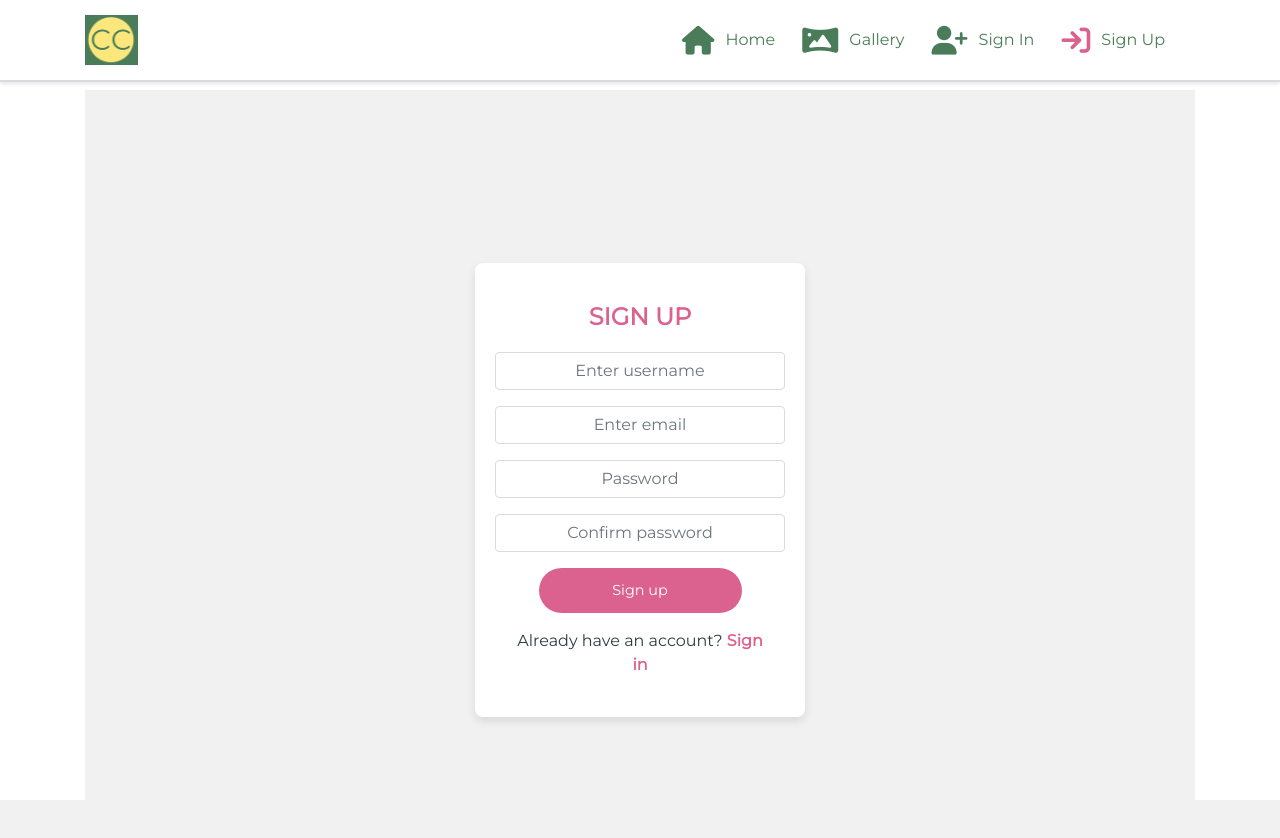
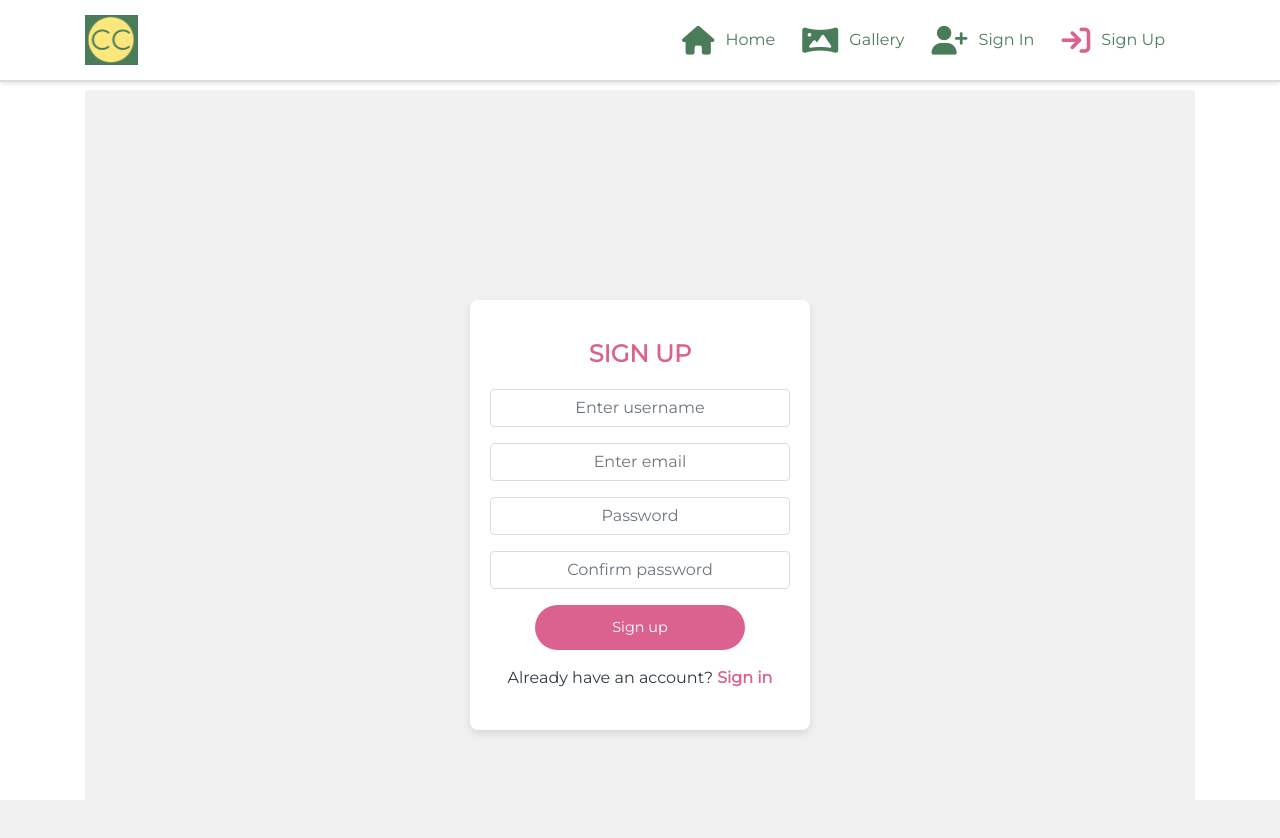
Before and after one commit to NickCMoore/cheshire-captures, a React (Create React App) app: page /signup in a window 1280 px wide. Shown: the top 838 px of the page. Built offline with nearby package versions, Linux system fonts and the light colour scheme; no server answers.

Commit message:
style: Adjust position and width of sign-up form container #2

```diff
--- a/src/pages/auth/SignUpForm.js
+++ b/src/pages/auth/SignUpForm.js
@@ -46,7 +46,7 @@ const SignUpForm = () => {
     <Container
       fluid
       className="d-flex justify-content-center align-items-center"
-      style={{ minHeight: '100vh', backgroundColor: '#f1f1f1' }}
+      style={{ minHeight: '100vh', padding: '60px 0', backgroundColor: '#f1f1f1' }}
     >
       <Row className="w-100 justify-content-center">
         <Col xs={12} md={6} lg={4} className="mx-auto">
--- a/src/styles/SignInUpForm.module.css
+++ b/src/styles/SignInUpForm.module.css
@@ -47,8 +47,17 @@
     border-radius: 8px;
     box-shadow: 0 4px 8px rgba(0, 0, 0, 0.1);
     width: 100%;
-    max-width: 400px;
+    max-width: 500px;
     margin: auto;
+    margin-top: 50px;
+}
+
+.Container {
+    display: flex;
+    justify-content: center;
+    align-items: center;
+    min-height: 100vh;
+    padding: 60px 0;
 }
 
 .SignInCol,
```
